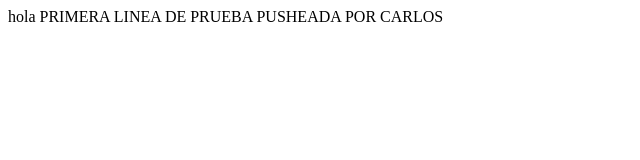
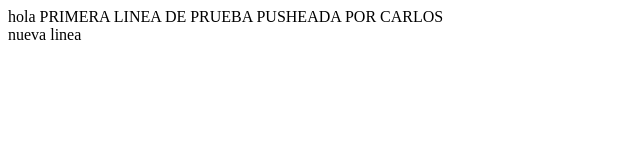
Before and after one commit to juansalvatore/practica1-clase, a plain HTML site: page TEST.html in a window 1280 px wide. Shown: the full height of the page, 0-640 px from the left. Drawn offline with Linux system fonts and the light colour scheme.

Commit message:
new line

```diff
--- a/TEST.html
+++ b/TEST.html
@@ -3,5 +3,6 @@
   <head> </head>
   <body>
     hola PRIMERA LINEA DE PRUEBA PUSHEADA POR CARLOS
+    <div>nueva linea</div>
   </body>
 </html>
```
